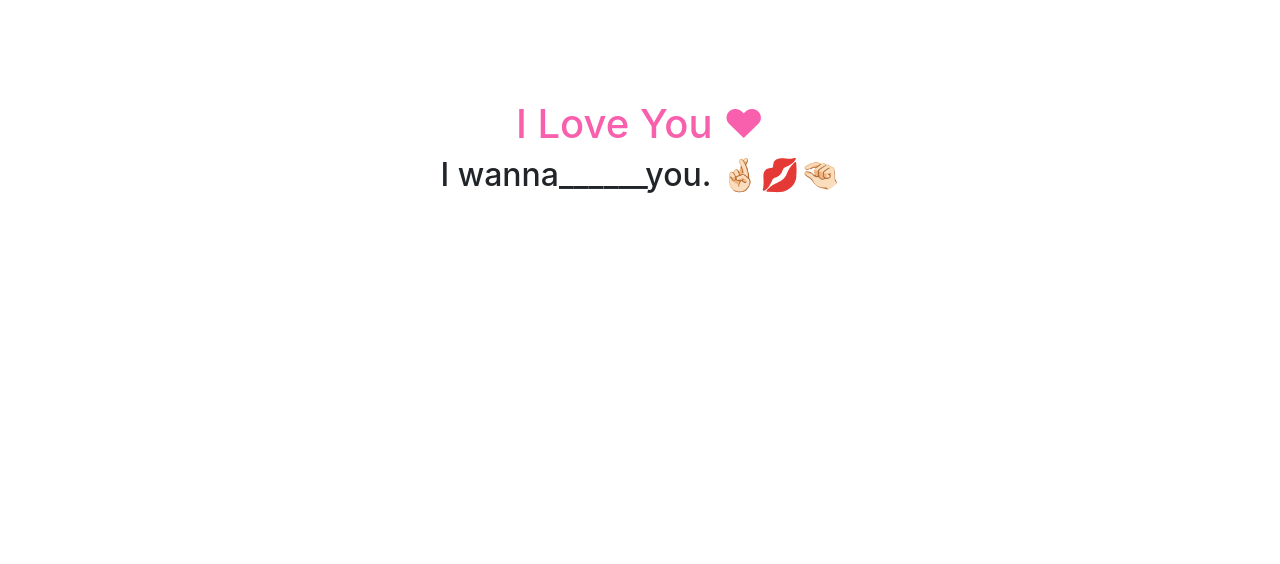
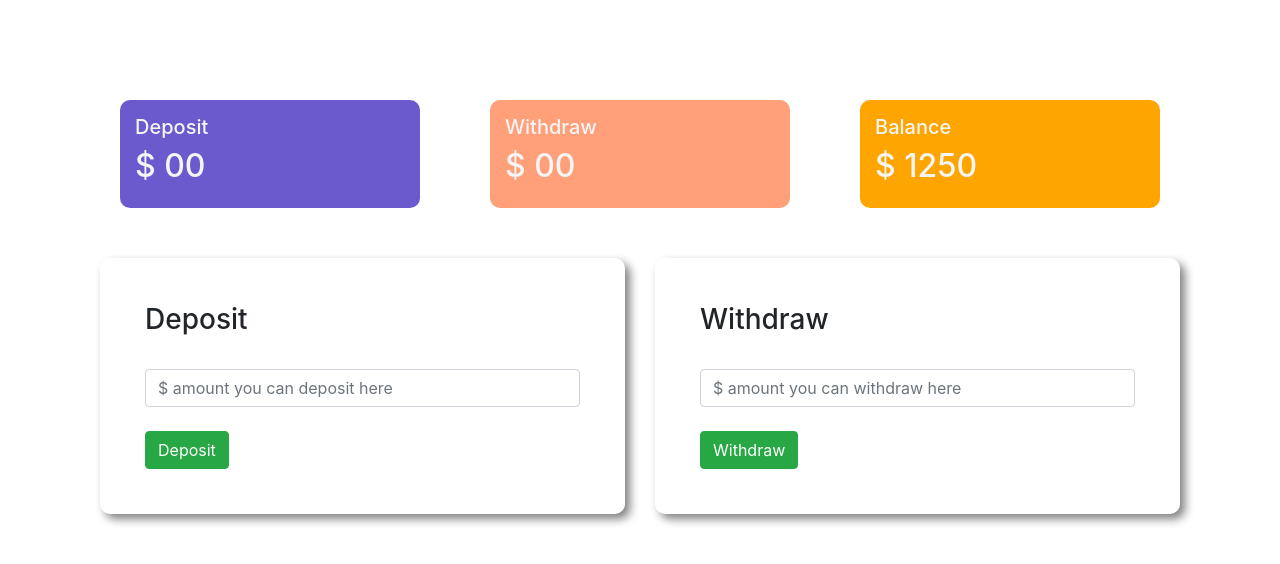
Before and after one commit to shamim-a/PioneerBank, a plain HTML site: page index.html in a window 1280 px wide. Both pictures are taken after a click on the button "Login". Drawn offline with nearby package versions, Linux system fonts and the light colour scheme.

Commit message:
Deposit and Withdraw Interaction.

```diff
--- a/index.html
+++ b/index.html
@@ -24,11 +24,54 @@
             <button id="login" class="btn btn-success">Login</button>
         </div>
     </div>
+    <!-- transaction Area -->
     <div id="transaction-area">
-        <h1 id="h1-text" class="text-center">I Love You ❤</h1>
-        <h2 class="text-center"> I wanna______you. 🤞🏻💋🤏🏻</h2>
+        <div class="row">
+            <div class="col-md-4">
+                <div class="deposit status">
+                    <h5>Deposit</h5>
+                    <h2>$ <span id="currentDeposit">00</span></h2>
+                </div>
+            </div>
+            <div class="col-md-4">
+                <div class="withdraw status">
+                    <h5>Withdraw</h5>
+                    <h2>$ <span id="currentWithdraw">00</span></h2>
+                </div>
+            </div>
+            <div class="col-md-4">
+                <div class="balance status">
+                    <h5>Balance</h5>
+                    <h2>$ <span id="currentBalance">1250</span></h2>
+                </div>
+            </div>
+        </div>
+        <div class="row">
+            <div class="col-md-6">
+                <div class="submit-area">
+                    <h3>Deposit</h3>
+                    <br>
+                    <input id="depositAmount" type="text" class="form-control"
+                        placeholder="$ amount you can deposit here">
+                    <br>
+                    <button id="addDeposit" class="btn btn-success">Deposit</button>
+                </div>
+
+            </div>
+            <div class="col-md-6">
+                <div class="submit-area">
+                    <h3>Withdraw</h3>
+                    <br>
+                    <input id="withdrawAmount" type="text" class="form-control"
+                        placeholder="$ amount you can withdraw here">
+                    <br>
+                    <button id="addWithdraw" class="btn btn-success">Withdraw</button>
+                </div>
+            </div>
+        </div>
     </div>
     <script>
+        // login Button even handler
         const loginBtn = document.getElementById('login');
         loginBtn.addEventListener('click', function () {
             const loginArea = document.getElementById('login-area');
@@ -36,6 +79,47 @@
             const transactionArea = document.getElementById('transaction-area');
             transactionArea.style.display = 'block';
         })
+
+        // deposit Button even handler
+        const depositBtn = document.getElementById('addDeposit');
+        depositBtn.addEventListener('click', function () {
+            const depositAmnt = document.getElementById('depositAmount').value;
+            const depositNumber = parseFloat(depositAmnt);
+
+            // deposit into balance
+
+            updateSpanText('currentDeposit', depositNumber);
+
+            updateSpanText('currentBalance', depositNumber);
+
+            document.getElementById('depositAmount').value = "";
+        })
+
+        // withdraw button handler
+
+        const withdrawBtn = document.getElementById('addWithdraw');
+        withdrawBtn.addEventListener('click', function () {
+            const withdrawAmount = document.getElementById('withdrawAmount').value;
+            const withdrawNumber = parseFloat(withdrawAmount);
+
+            /* const currentBalance = document.getElementById('currentBalance').innerText;
+            const balance = parseFloat(currentBalance);
+            const totalBalance = balance - withdrawNumber;
+            document.getElementById('currentBalance').innerText = totalBalance; */
+
+            updateSpanText('currentBalance', -1 * withdrawNumber)
+
+            updateSpanText('currentWithdraw', withdrawNumber)
+
+            document.getElementById('withdrawAmount').value = "";
+        })
+
+        function updateSpanText(id, deposit) {
+            const current = document.getElementById(id).innerText;
+            const currenNum = parseFloat(current);
+            const total = deposit + currenNum;
+            document.getElementById(id).innerText = total;
+        }
     </script>
 </body>
 
--- a/style.css
+++ b/style.css
@@ -13,3 +13,18 @@ body{
 #h1-text{
     color: #f85fac;
 }
+.status{
+    margin: 0 20px;
+    border-radius: 10px;
+    color: whitesmoke;
+    padding: 15px;
+}
+.deposit{
+    background-color: slateblue;
+}
+.withdraw{
+    background-color: lightsalmon;
+}
+.balance{
+    background-color: orange;
+}
```
